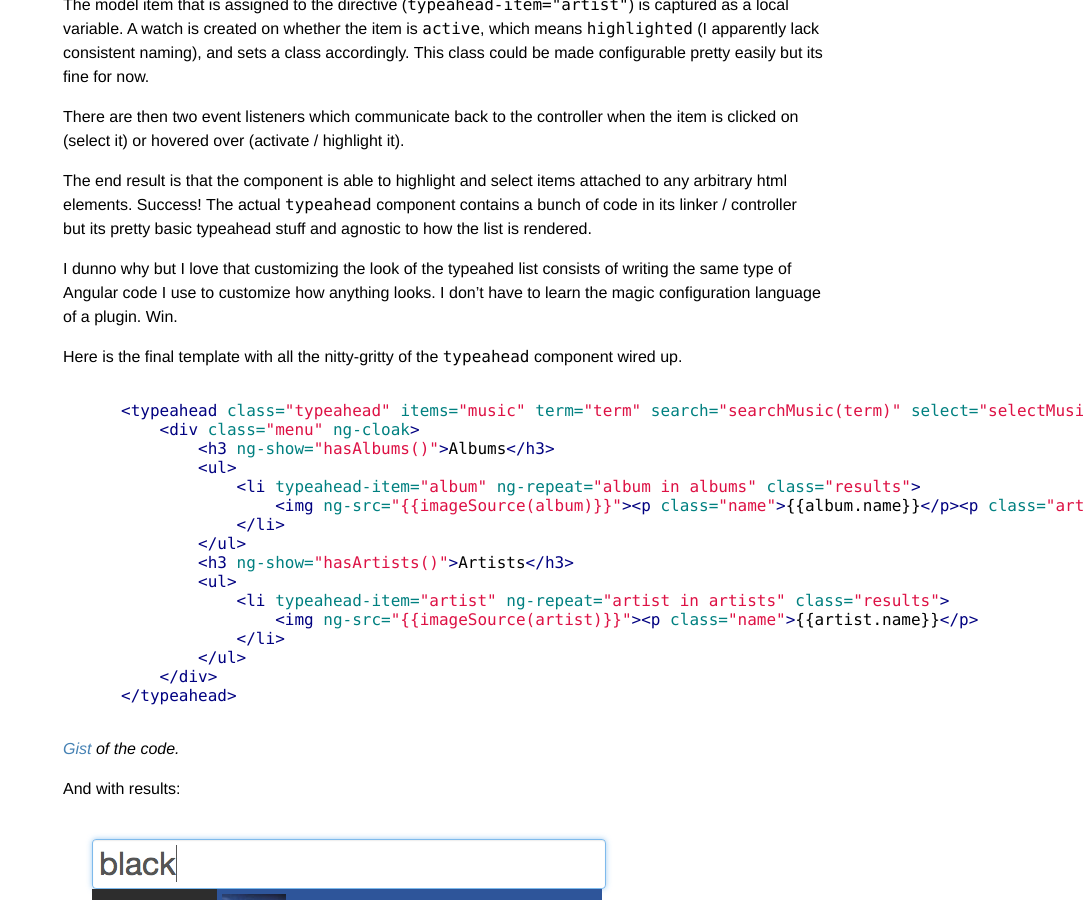
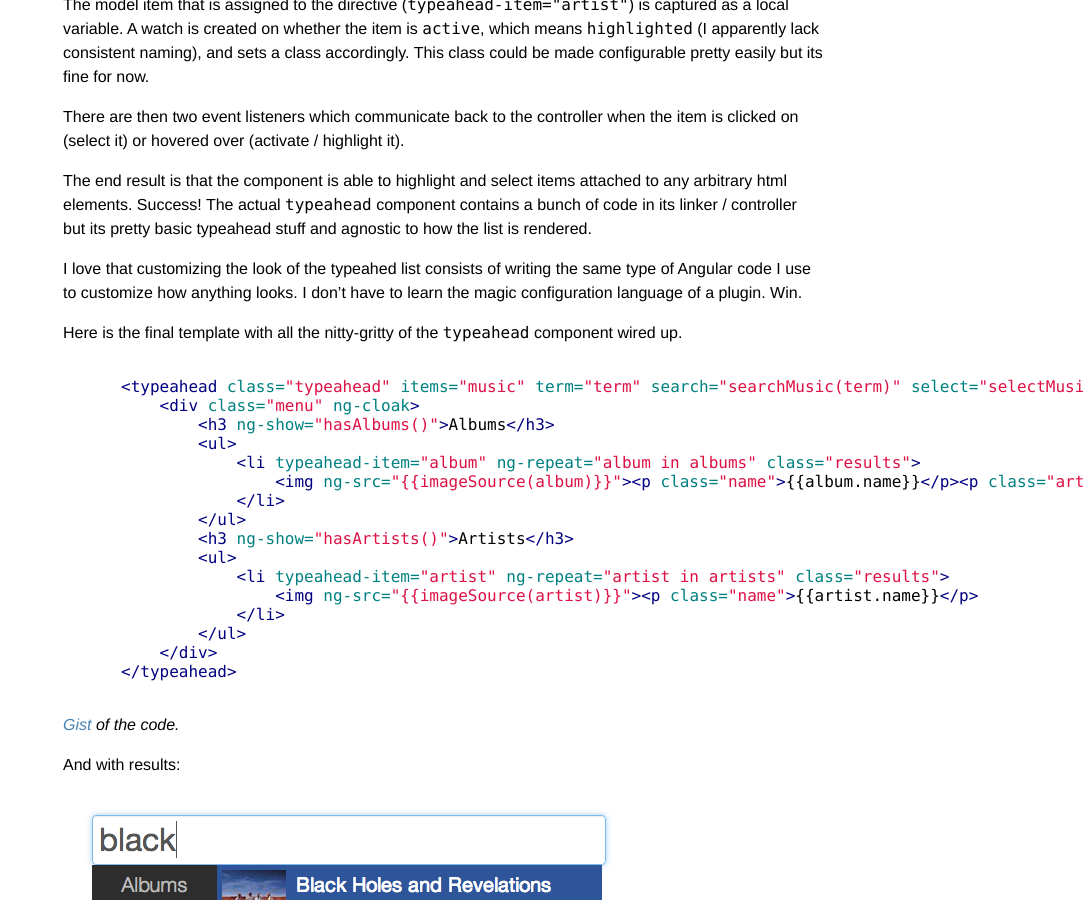
Before and after one commit to ambroisep/hueypetersen, a Jekyll site: the page built from _posts/2013-06-24-typeahead-with-angular.markdown, in a window 1280 px wide and 900 px high, scrolled down 3976 px. Shown: the whole window, without its empty margins (197-1280 px from the left). Built offline with Jekyll 4.4.1, drawn with Linux system fonts in a browser that asks for light colours; comment, search, counter and statistics services are not loaded.

Commit message:
removed extra words I did not like!

```diff
--- a/_posts/2013-06-24-typeahead-with-angular.markdown
+++ b/_posts/2013-06-24-typeahead-with-angular.markdown
@@ -160,7 +160,7 @@ There are then two event listeners which communicate back to the controller when
 
 The end result is that the component is able to highlight and select items attached to any arbitrary html elements.  Success!  The actual `typeahead` component contains a bunch of code in its linker / controller but its pretty basic typeahead stuff and agnostic to how the list is rendered.
 
-I dunno why but I love that customizing the look of the typeahed list consists of writing the same type of Angular code I use to customize how anything looks.  I don't have to learn the magic configuration language of a plugin.  Win.
+I love that customizing the look of the typeahed list consists of writing the same type of Angular code I use to customize how anything looks.  I don't have to learn the magic configuration language of a plugin.  Win.
 
 Here is the final template with all the nitty-gritty of the `typeahead` component wired up.
 
```
